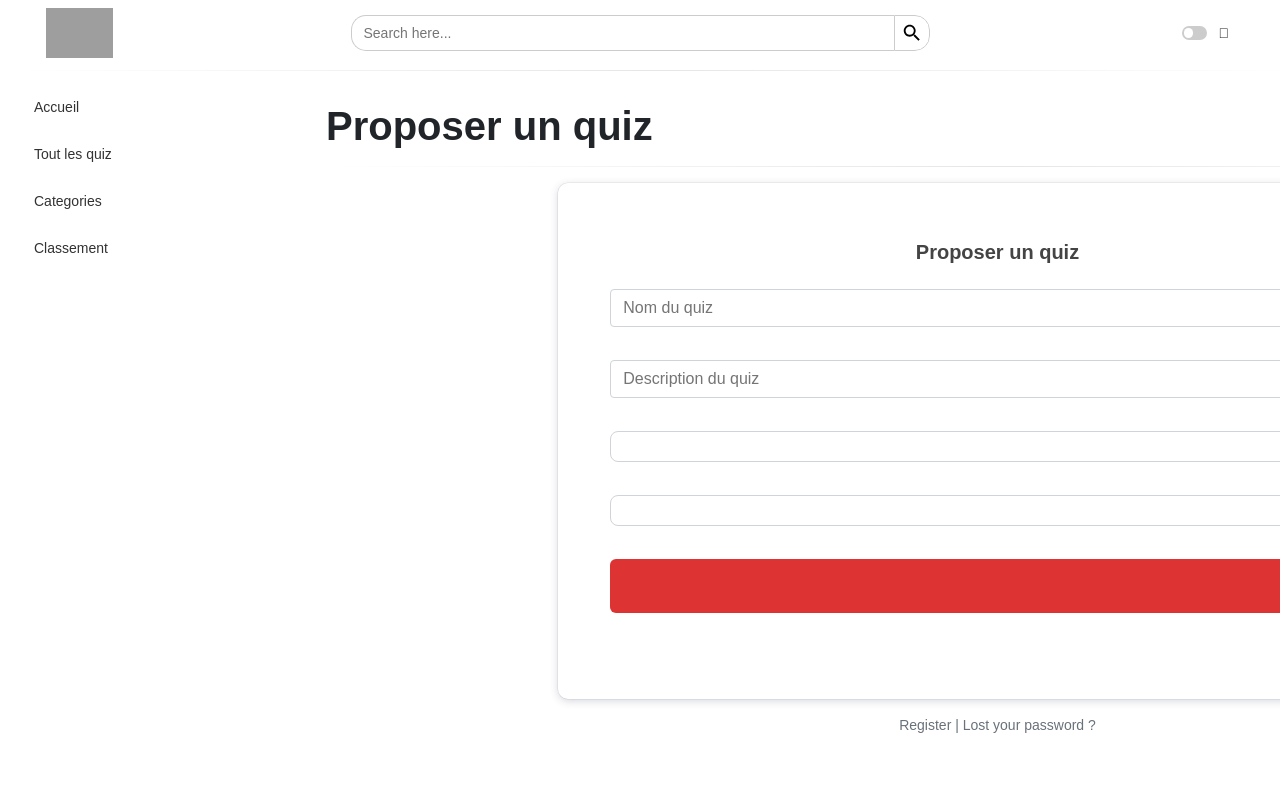
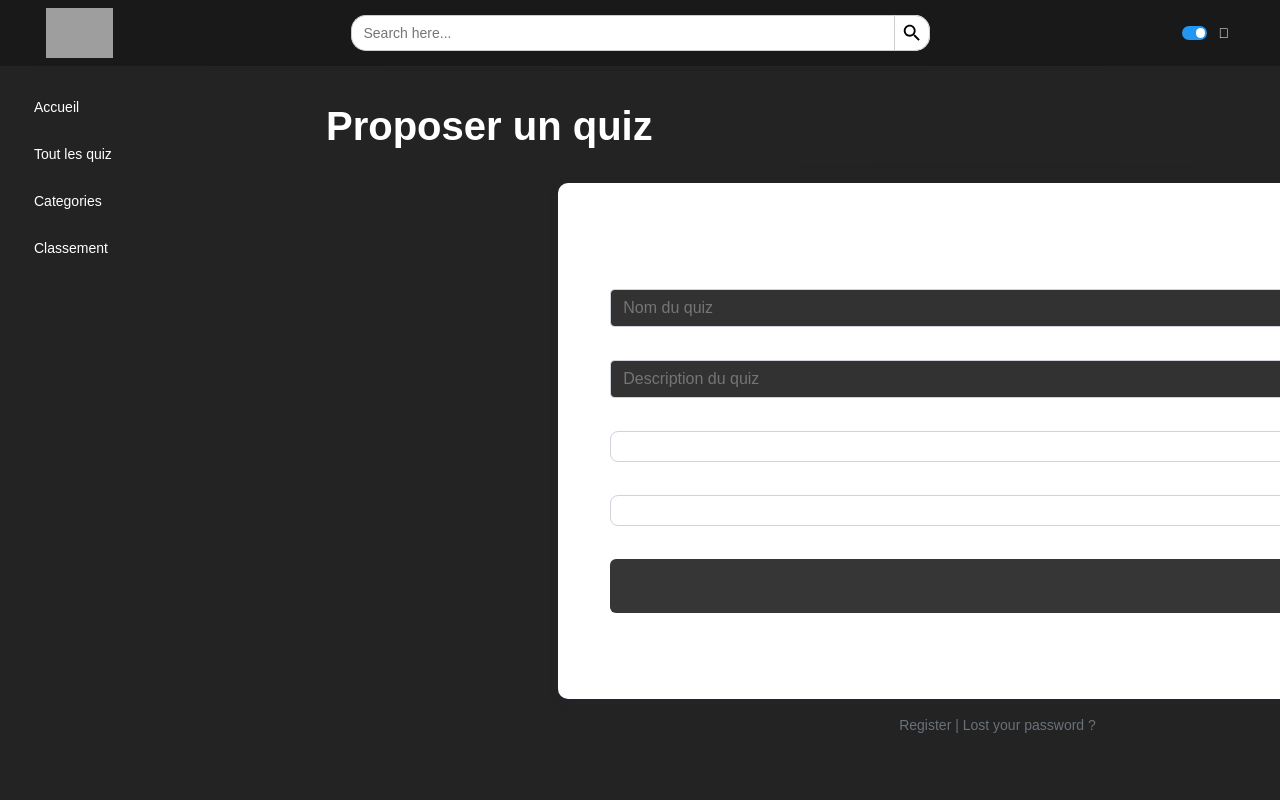
Before and after one commit to ZAomineZ/quizz_app, a Nuxt app in the folder app/: page /quiz/submit_quiz in a window 1280 px wide. Both pictures are taken after a click on the element 1194 px from the left and 33 px from the top of the page. Shown: the top 800 px of the page. Built offline with nearby package versions, Linux system fonts and the light colour scheme; grey boxes are pictures that could not be loaded.

Commit message:
feat: add dark mode

```diff
--- /dev/null
+++ b/app/assets/_theme.scss
@@ -0,0 +1,71 @@
+body.is_dark {
+  background: #232323;
+
+  * {
+   color: #ffffff;
+  }
+}
+
+.is_dark {
+  .bg__navbar {
+    background: #191919;
+  }
+
+  .logo__loaded.logo__light {
+    display: none !important;
+  }
+
+  .logo__loaded.logo__dark {
+    display: block !important;
+  }
+
+  .sidenav {
+    background: #232323;
+  }
+
+  ul.sidenav__menu li.sidenav__menu_item:hover {
+    background: rgba(0, 0, 0, .85) !important;
+  }
+
+  ul.sidenav__menu li a {
+    color: #ffffff !important;
+  }
+
+  .btn__custom {
+    color: #ffffff !important;
+    background-color: #363636 !important;
+    border-color: #363636 !important;
+  }
+
+  .card {
+    background: #3A3A3A !important;
+  }
+
+  .card__body {
+    background: #3e3e3e;
+  }
+
+  .form_control {
+    background-color: #323232 !important;
+  }
+
+  select.form_control {
+    color: #ffffff !important;
+  }
+
+  select.form_control::placeholder {
+    color: #ffffff !important;
+  }
+
+  footer {
+    background: #191919;
+  }
+
+  footer .footer__title {
+    color: #ffffff !important;
+  }
+
+  .quiz__bg_color {
+    background: linear-gradient(0deg, rgba(35,35,35,1) 0%, rgba(48,48,48,1) 50%, rgba(35,35,35,1) 100%) !important;
+  }
+}
--- a/app/assets/index.scss
+++ b/app/assets/index.scss
@@ -355,3 +355,4 @@ th {
 @import "components/form";
 @import "components/button";
 @import "components/table";
+@import "theme";
--- a/app/components/Button/ButtonSwitch.vue
+++ b/app/components/Button/ButtonSwitch.vue
@@ -1,11 +1,24 @@
 <template>
-  <div class="button__switch">
+  <div
+    :class="`button__switch${activeButton ? ' active' : ''}`"
+    @click="handleClick"
+  >
     <div class="button__switch_slider round"></div>
   </div>
 </template>
 
 <script lang="ts" setup>
+import { ref } from "vue";
 
+const emit = defineEmits(["clickButton"]);
+
+const activeButton = ref<boolean>(false);
+
+// Methods
+const handleClick = () => {
+  activeButton.value = !activeButton.value;
+  emit("clickButton");
+};
 </script>
 
 <style scoped lang="scss">
@@ -26,11 +39,15 @@
     bottom: 0;
     background-color: #cccccc;
     cursor: pointer;
-      transition: .4S;
+    transition: 0.4s;
   }
 
   .button__switch_slider.round {
     border-radius: 2.125em;
+  }
+
+  &.active .button__switch_slider {
+    background-color: #2196f3;
   }
 
   .button__switch_slider:before {
@@ -41,7 +58,11 @@
     left: 0.2em;
     bottom: 0.1875em;
     background-color: white;
-      transition: .4s;
+    transition: 0.4s;
+  }
+
+  &.active .button__switch_slider:before {
+    transform: translateX(1.2em);
   }
 
   .button__switch_slider.round:before {
--- a/app/components/Card/CardWrap.vue
+++ b/app/components/Card/CardWrap.vue
@@ -5,7 +5,7 @@
         class="img__fluid shadow__sm"
         width="500"
         height="347"
-        src="https://demo.ramsthemes.com/projects/animace/wp-content/uploads/2022/03/action-500x347.jpg"
+        :src="`${runtimeConfig.public.apiURL}${quiz?.image}`"
         alt=""
       />
     </NuxtLink>
@@ -21,12 +21,15 @@
 
 <script setup lang="ts">
 import { Quiz } from "~/types/Quiz";
+import { useRuntimeConfig } from "#app";
 
 interface Props {
   quiz: Quiz;
 }
 
 const props = withDefaults(defineProps<Props>(), {});
+
+const runtimeConfig = useRuntimeConfig();
 </script>
 
 <style scoped></style>
--- a/app/components/Quiz/QuizDetails.vue
+++ b/app/components/Quiz/QuizDetails.vue
@@ -15,7 +15,7 @@
                 class="img__fluid w_100 shadow"
                 width="600"
                 height="900"
-                src="https://demo.ramsthemes.com/projects/animace/wp-content/uploads/2022/01/Vagabond_-_Volume_1-600x900.jpg"
+                :src="`${runtimeConfig.public.apiURL}${quiz?.image}`"
                 alt=""
               />
             </div>
@@ -112,6 +112,7 @@
 import Card from "../Card/Card.vue";
 import { Quiz } from "~/types/Quiz";
 import { useRoute } from "nuxt/app";
+import { useRuntimeConfig } from "#app";
 
 interface Props {
   quiz?: Quiz;
@@ -120,6 +121,8 @@ interface Props {
 const route = useRoute();
 
 const props = withDefaults(defineProps<Props>(), {});
+
+const runtimeConfig = useRuntimeConfig();
 </script>
 
 <style scoped>
--- a/app/layouts/Navbar.vue
+++ b/app/layouts/Navbar.vue
@@ -1,22 +1,33 @@
 <template>
   <nav class="navbar navbar__height bg__navbar fixed__header">
-    <div class="navbar__position navbar__container container__fluid position__relative">
+    <div
+      class="navbar__position navbar__container container__fluid position__relative"
+    >
       <div class="row w_100 d_flex align_items_center mx_0">
         <div class="col_2 col_xl_3">
           <NuxtLink to="/" class="navbar__logo_left">
-            <img class="logo logo__loaded" src="https://demo.ramsthemes.com/projects/animace/wp-content/uploads/2021/11/a-logo-red.svg" alt="">
+            <img
+              class="logo logo__loaded logo__light"
+              src="https://demo.ramsthemes.com/projects/animace/wp-content/uploads/2021/11/a-logo-red.svg"
+              alt=""
+            />
+            <img
+              class="logo logo__loaded logo__dark"
+              src="https://demo.ramsthemes.com/projects/animace/wp-content/uploads/2021/11/a-logo-red-w.svg"
+              alt=""
+            />
           </NuxtLink>
         </div>
         <div class="col_5 col_xl_6">
-          <SearchNavbar/>
+          <SearchNavbar />
         </div>
         <div class="col_5 col_xl_3 my_auto">
           <div class="row d_flex align_items_center justify_content_end pr_3">
             <div class="col_auto px_1">
-              <ButtonSwitch/>
+              <ButtonSwitch @clickButton="handleModeDark" />
             </div>
             <div class="col_auto px_1">
-              <DropdownToggle/>
+              <DropdownToggle />
             </div>
           </div>
         </div>
@@ -30,6 +41,12 @@
 import SearchNavbar from "~/layouts/SearchNavbar.vue";
 import ButtonSwitch from "~/components/Button/ButtonSwitch.vue";
 import DropdownToggle from "~/components/Dropdown/DropdownToggle.vue";
+
+// Methods
+const handleModeDark = () => {
+  let body = document.querySelector("body");
+  body?.classList.toggle("is_dark");
+};
 </script>
 
 <style lang="scss" scoped>
@@ -39,7 +56,7 @@ import DropdownToggle from "~/components/Dropdown/DropdownToggle.vue";
   flex-wrap: wrap;
   align-items: center;
   justify-content: space-between;
-  padding: .5rem 1rem;
+  padding: 0.5rem 1rem;
 
   .navbar__container {
     display: flex;
@@ -75,11 +92,15 @@ import DropdownToggle from "~/components/Dropdown/DropdownToggle.vue";
 
   .logo {
     height: 50px;
-    transition: .3s;
+    transition: 0.3s;
   }
 
   .logo__loaded {
     display: block;
+  }
+
+  .logo__loaded.logo__dark {
+    display: none;
   }
 }
 
--- a/app/pages/quiz/search.vue
+++ b/app/pages/quiz/search.vue
@@ -65,7 +65,7 @@
                   <div>
                     <h6>Sort</h6>
                     <div class="input_group_search">
-                      <Select v-model="sortField">
+                      <Select class="form_control" v-model="sortField">
                         <option value="">Sort by</option>
                         <option value="title_a_z">Title (A-Z)</option>
                         <option value="title_z_a">Title (Z-A)</option>
@@ -81,7 +81,7 @@
                   <div>
                     <h6>Difficulty</h6>
                     <div class="input_group_search">
-                      <Select v-model="difficultyField">
+                      <Select class="form_control" v-model="difficultyField">
                         <option value="">Sort by</option>
                         <option :value="QuizDifficulty.Easy">
                           {{ QuizDifficulty.Easy }}
@@ -100,7 +100,7 @@
                   <div>
                     <h6>Years</h6>
                     <div class="input_group_search">
-                      <Select v-model="yearField">
+                      <Select class="form_control" v-model="yearField">
                         <option value="">Sort by</option>
                         <option :value="year" v-for="year in years">
                           {{ year }}
--- a/app/types/Quiz.ts
+++ b/app/types/Quiz.ts
@@ -12,5 +12,6 @@ export interface Quiz {
   slug: string;
   difficulty: QuizDifficulty;
   description: string;
+  image: string;
   questions?: Question[];
 }
```
Lines whose indentation alone changed are shown as unchanged.
